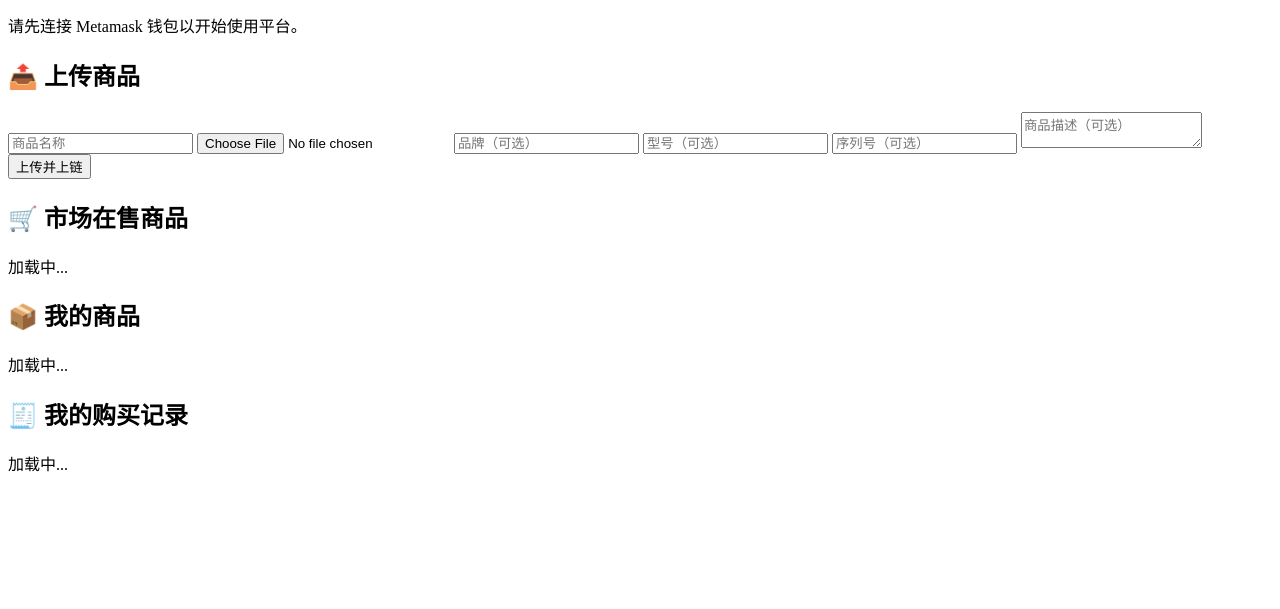
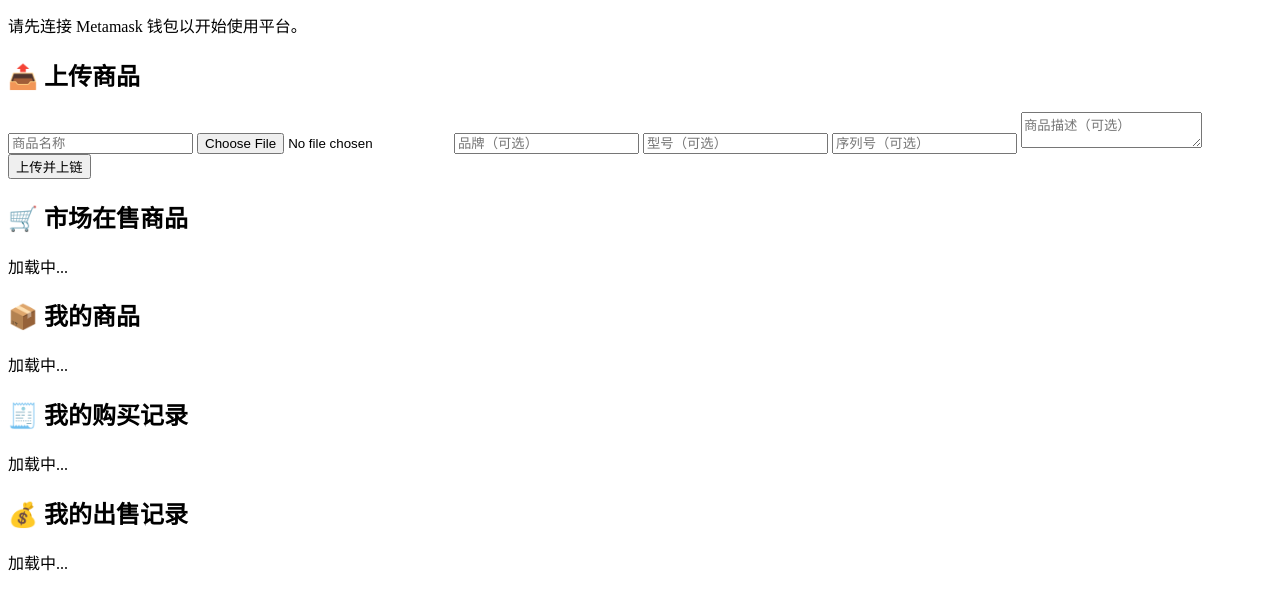
Before and after one commit to kangningyuan/NFT_marketplace, a website with bundled scripts: page index.html in a window 1280 px wide. Shown: the part 117-726 px from the top of the page. Built offline with nearby package versions, Linux system fonts and the light colour scheme.

Commit message:
Update index.html

```diff
--- a/index.html
+++ b/index.html
@@ -58,10 +58,10 @@
     </section>
 
     <!-- 我的出售记录 -->
-    <!-- <section id="mySalesSection" class="hidden animated">
+    <section id="mySalesSection" class="hidden animated">
       <h2>💰 我的出售记录</h2>
       <div id="mySalesList">加载中...</div>
-    </section> -->
+    </section>
   </main>
 
   <script type="module" src="script.js"></script>
```
